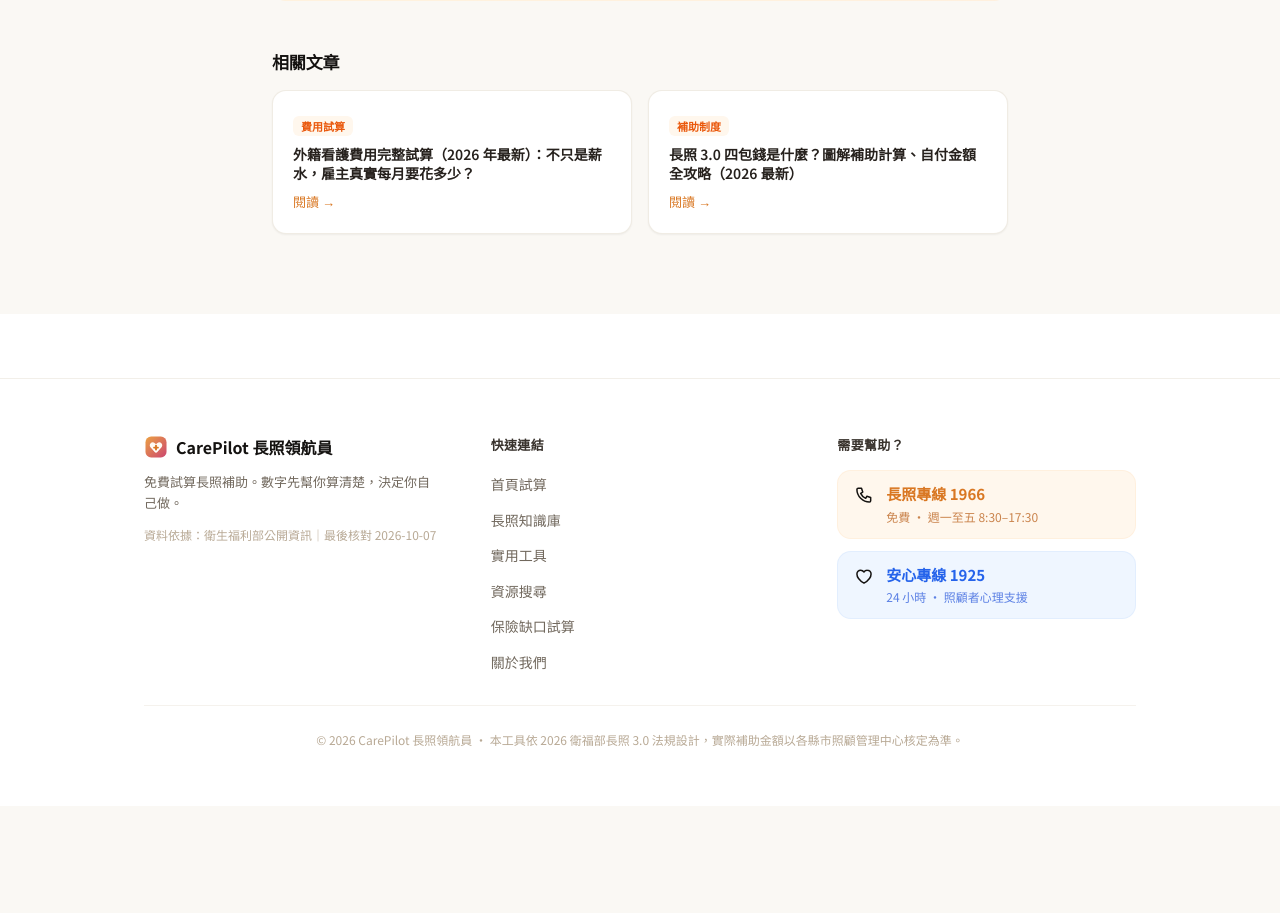
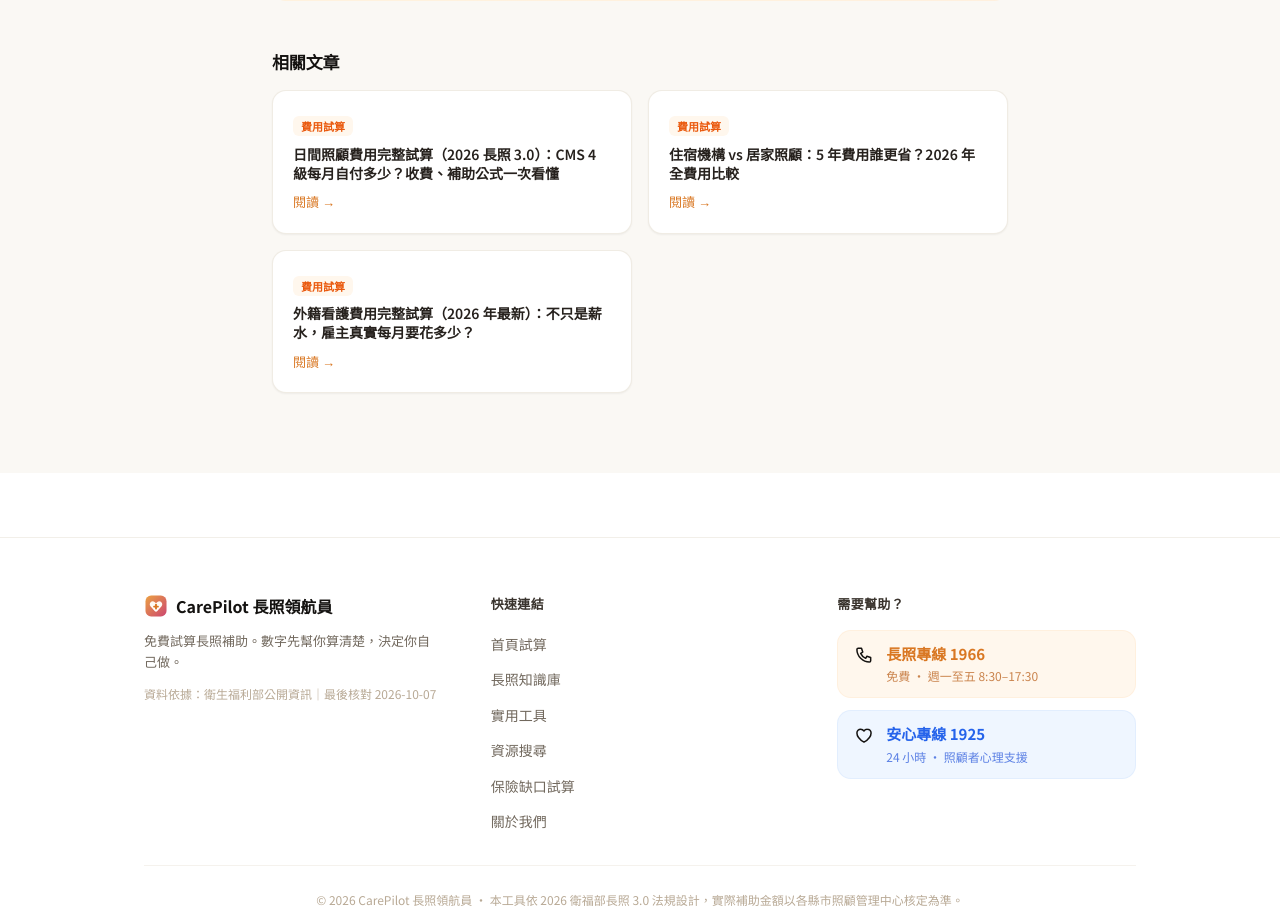
Before and after one commit to lalawgwg99/care-calculator, a Next.js app: page /blog/assistive-device-subsidy-guide in a window 1280 px wide. Shown: the part 3653-4566 px from the top of the page. Before the commit the page ends 4459 px from the top, so only its background shows below. Built offline with nearby package versions, Linux system fonts and the light colour scheme; no server answers.

Commit message:
blog #13：CMS 2–8 級四包錢補助一覽表＋相關文章改相關度計分（排程日常優化）

```diff
--- a/app/blog/[slug]/page.tsx
+++ b/app/blog/[slug]/page.tsx
@@ -2,7 +2,7 @@ import type { Metadata } from "next";
 import { notFound } from "next/navigation";
 import Link from "next/link";
 import Icon from "@/components/Icon";
-import { BLOG_POSTS, getBlogPost, type ContentBlock } from "@/constants/blogPosts";
+import { BLOG_POSTS, getBlogPost, type BlogPost, type ContentBlock } from "@/constants/blogPosts";
 import { absoluteUrl, pageAlternates } from "@/lib/site";
 import { POLICY_SOURCES, POLICY_VERSION } from "@/lib/policyData";
 
@@ -140,6 +140,22 @@ function renderBlock(block: ContentBlock, i: number) {
 
 // ─── Page ─────────────────────────────────────────────────────────────────────
 
+// ─── Relevance-scored related articles ──────────────────────────────────────
+// Same category +3, each shared tag +2; ties broken by most recently updated.
+function getRelatedPosts(current: BlogPost, count = 3): BlogPost[] {
+  return BLOG_POSTS.filter((p) => p.slug !== current.slug)
+    .map((p) => {
+      let score = 0;
+      if (p.category === current.category) score += 3;
+      const sharedTags = p.tags.filter((t) => current.tags.includes(t)).length;
+      score += sharedTags * 2;
+      return { post: p, score };
+    })
+    .sort((a, b) => b.score - a.score || b.post.updatedAt.localeCompare(a.post.updatedAt))
+    .slice(0, count)
+    .map(({ post }) => post);
+}
+
 export default function BlogPostPage({ params }: { params: { slug: string } }) {
   const post = getBlogPost(params.slug);
   if (!post) notFound();
@@ -276,7 +292,7 @@ export default function BlogPostPage({ params }: { params: { slug: string } }) {
         <section className="max-w-3xl mx-auto px-4 mt-12">
           <h2 className="text-[17px] font-bold text-apple-gray-900 mb-4">相關文章</h2>
           <div className="grid grid-cols-1 sm:grid-cols-2 gap-4">
-            {BLOG_POSTS.filter((p) => p.slug !== post.slug).slice(0, 2).map((related) => (
+            {getRelatedPosts(post).map((related) => (
               <Link
                 key={related.slug}
                 href={`/blog/${related.slug}`}
--- a/constants/blogPosts.ts
+++ b/constants/blogPosts.ts
@@ -792,6 +792,71 @@ export const BLOG_POSTS: BlogPost[] = [
     relatedToolHref: "/",
     relatedToolLabel: "試算長照費用與補助金額",
   },
+  // ─── 13 ───────────────────────────────────────────────────────────────────
+  {
+    slug: "cms-benefit-chart-2026",
+    title: "長照 3.0 補助一覽表：CMS 2–8 級四包錢金額完整對照（2026）",
+    description:
+      "評估結果說你是長照需要等級（CMS）第 5 級，那代表每月、每年各能領多少補助？本文把 CMS 2–8 級「四包錢」的給付額度做成一張對照表，附一般戶自付估算，2026 年最新金額。",
+    keywords: [
+      "長照補助一覽表", "CMS等級補助金額", "長照補助金額表2026",
+      "長照四包錢金額", "照顧給付額度CMS", "長照3.0補助金額",
+    ],
+    publishedAt: "2026-10-10",
+    updatedAt: "2026-10-10",
+    readingMinutes: 7,
+    category: "補助制度",
+    tags: ["長照3.0", "CMS評估", "補助金額", "四包錢"],
+    content: [
+      { type: "p", text: "很多人拿到照管中心的評估結果，看到「長照需要等級第 5 級」就卡住了：這到底代表每個月能領多少？自付又要多少？網路上資訊很多，但散在不同頁面，有的還是舊數字。這篇把 CMS 2–8 級的「四包錢」給付額度做成一張完整的對照表，所有金額都是 2026 年現行最新，一次看完。注意：CMS 1 級沒有給付額度，評估為 1 級代表暫時不需要長照服務。" },
+      { type: "h2", text: "一、CMS 2–8 級四包錢金額完整對照表" },
+      { type: "table", headers: ["長照需要等級", "第一包：照顧給付（月）", "第二包：交通接送（月）", "第三包：輔具改善（3 年）", "第四包：喘息（年）"], rows: [
+        ["第 2 級", "NT$10,020", "1,680–2,400（依居住地區）", "40,000／60,000", "NT$32,340"],
+        ["第 3 級", "NT$15,460", "1,680–2,400（依居住地區）", "40,000／60,000", "NT$32,340"],
+        ["第 4 級", "NT$18,580", "1,680–2,400（依居住地區）", "40,000／60,000", "NT$32,340"],
+        ["第 5 級", "NT$24,100", "1,680–2,400（依居住地區）", "40,000／60,000", "NT$32,340"],
+        ["第 6 級", "NT$28,070", "1,680–2,400（依居住地區）", "40,000／60,000", "NT$32,340"],
+        ["第 7 級", "NT$32,090", "1,680–2,400（依居住地區）", "40,000／60,000", "NT$48,510"],
+        ["第 8 級", "NT$36,180", "1,680–2,400（依居住地區）", "40,000／60,000", "NT$48,510"],
+      ]},
+      { type: "tip", text: "第二包（交通接送）金額按居住地鄉鎮分四區：第一區 NT$1,680、第二區 NT$1,840、第三區 NT$2,000、第四區 NT$2,400，實際分區與可用服務由照管中心核定，一般以 CMS 4 級以上較常使用。第三包輔具自 2026 年 7 月 1 日起分為第一組（每 3 年 NT$40,000）與含智慧輔具租賃的第二組（每 3 年 NT$60,000），選組以照管中心核定為準。" },
+      { type: "h2", text: "二、給付額度 ≠ 政府發的現金：先搞懂這個再看錶" },
+      { type: "ul", items: [
+        "第一包和第四包是「服務額度」：你在額度內使用核定的服務項目，政府依你的身分別替你支付大部份費用，你付一部分（部分負擔）。",
+        "實際數字：一般戶第一包、第四包自付 16%，第二包自付 21%，第三包自付 30%；中低收入戶分別是 5%、7%、10%；低收入戶全部由政府支付。",
+        "第四包喘息是「年度額度」：沒用完不會累積到隔年，也不能換成錢。需要的家庭請提前規劃使用。",
+        "第三包輔具是「3 年一期」：不是每年都有。建議評估時就把輪椅、照顧床、扶手、居家無障礙改善一次規劃好，不要錯過申請時機。",
+      ]},
+      { type: "h2", text: "三、每個等級大概要自付多少？試算給你看" },
+      { type: "p", text: "假設你是「一般戶」、第一包照顧給付與第四包喘息都把額度用滿，簡單估算每年的自付金額（第二包交通、第三包輔具視實際使用另計）：自付率 16%。" },
+      { type: "table", headers: ["等級", "照顧給付年額", "喘息年額", "一般戶年自付（估算）"], rows: [
+        ["第 2 級", "NT$120,240", "NT$32,340", "約 NT$24,000"],
+        ["第 3 級", "NT$185,520", "NT$32,340", "約 NT$35,000"],
+        ["第 4 級", "NT$222,960", "NT$32,340", "約 NT$41,000"],
+        ["第 5 級", "NT$289,200", "NT$32,340", "約 NT$51,000"],
+        ["第 6 級", "NT$336,840", "NT$32,340", "約 NT$59,000"],
+        ["第 7 級", "NT$385,080", "NT$48,510", "約 NT$69,000"],
+        ["第 8 級", "NT$434,160", "NT$48,510", "約 NT$77,000"],
+      ]},
+      { type: "info", text: "上面的試算是「額度用滿、一般戶」的簡化估算，實際自付要看你用的服務項目、部分負擔比例和身分別。如果你是中低收入戶（自付 5%），數字大約是上面的三分之一。最精準的算法是輸入你的 CMS 等級和身分別，用本站的試算工具跑一遍，30 秒就有個人化結果。" },
+      { type: "h2", text: "四、幾個等級差異的重點觀察" },
+      { type: "ul", items: [
+        "等級越高，補助越多：從第 2 級到第 8 級，第一包的月額度差了 3.6 倍（10,020 → 36,180）。這是政府的設計：失能越重、需求越多。",
+        "第 7、8 級是個門檻：第四包喘息從 NT$32,340 跳到 NT$48,510。這代表制度認定重度失能者的家庭照顧者更需要休息，這也是政府支持的重度負荷群。",
+        "等級不是固定的：照況惡化可以重新評估升級，額度會跟著提高；相反地，失智初期經專業服務維持功能，也可能評估結果不同。不確定現在幾級最划算？沒有「最划算」這件事，誠實評估才是對長輩和照顧者都好的方式。",
+        "住機構不走這張表：長期入住住宿式機構適用另一套「住宿式服務機構使用者補助」（CMS 4 級以上，每月最高 NT$15,000、全年最高 NT$18,000），不是上面四包錢的額度延續。",
+      ]},
+      { type: "warning", text: "網路上如果還看到「輔具 3 年一律 4 萬」這種說法，是舊資料。自 2026 年 7 月 1 日起輔具分為兩組、最高 6 萬。查資訊時注意文章的更新日期，過時數字會誤導你的財務規劃。" },
+    ],
+    faq: [
+      { q: "CMS 等級怎麼知道？我還沒評估可以看這張表嗎？", a: "可以。這張表讓你先了解不同等級的補助規模，做財務預先規劃。但實際金額以照管中心（撥打 1966 申請）到府評估、核定等級後為準。本站首頁有 30 秒自我評估可以初步了解可能落在哪個等級。" },
+      { q: "額度沒用完可以留到明年或換成錢嗎？", a: "不行。第一包照顧給付是按月核定使用、第四包喘息是年度額度，沒用完就歸零，不能累積也不能換成現金。第三包輔具則是每 3 年一期。建議跟個案管理師把每期的服務計畫排滿。" },
+      { q: "已經請了外籍看護，還能用這張表的額度嗎？", a: "可以，但用法有調整。有外籍家庭看護工的家庭，第一包照顧及專業服務可使用居家服務以外的照顧組合，額度為原額度的 30%；第二包交通、第三包輔具原則上仍可申請；外籍看護休假、請假時，家庭還可使用第四包喘息。詳見本站「外籍看護費用完整試算」一文。" },
+      { q: "中低收入戶、一般戶的金額差在哪？", a: "給付額度是一樣的，差別在自付比例：一般戶照顧服務自付 16%、交通 21%、輔具 30%；中低收入戶分別是 5%、7%、10%；低收入戶全額由政府支付。所以同樣是 CMS 5 級，低收入戶一年約可省下約 5 萬元的自付額。" },
+    ],
+    relatedToolHref: "/",
+    relatedToolLabel: "試算我的等級每年能領多少、自付多少",
+  },
 ];
 
 export function getBlogPost(slug: string): BlogPost | undefined {
```
